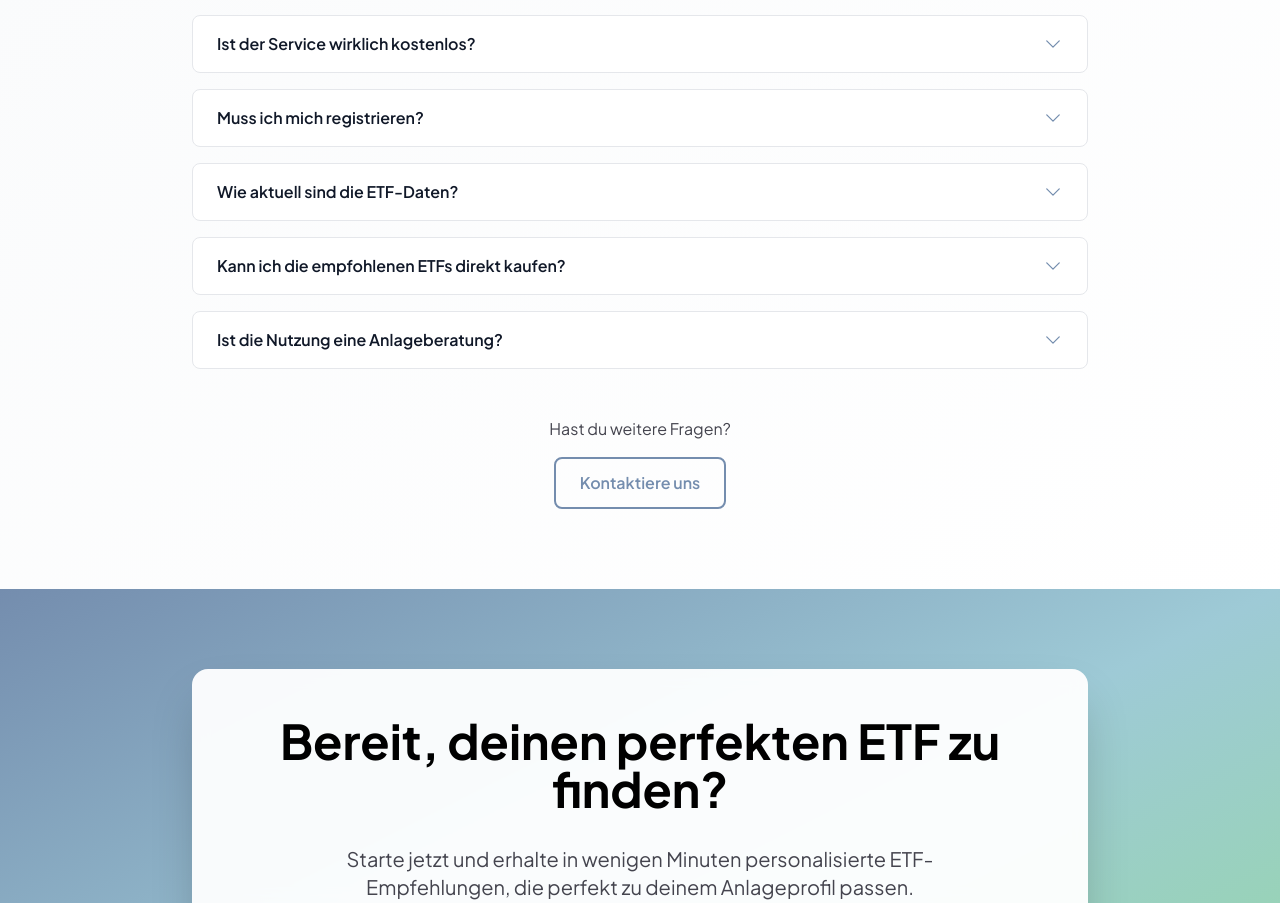
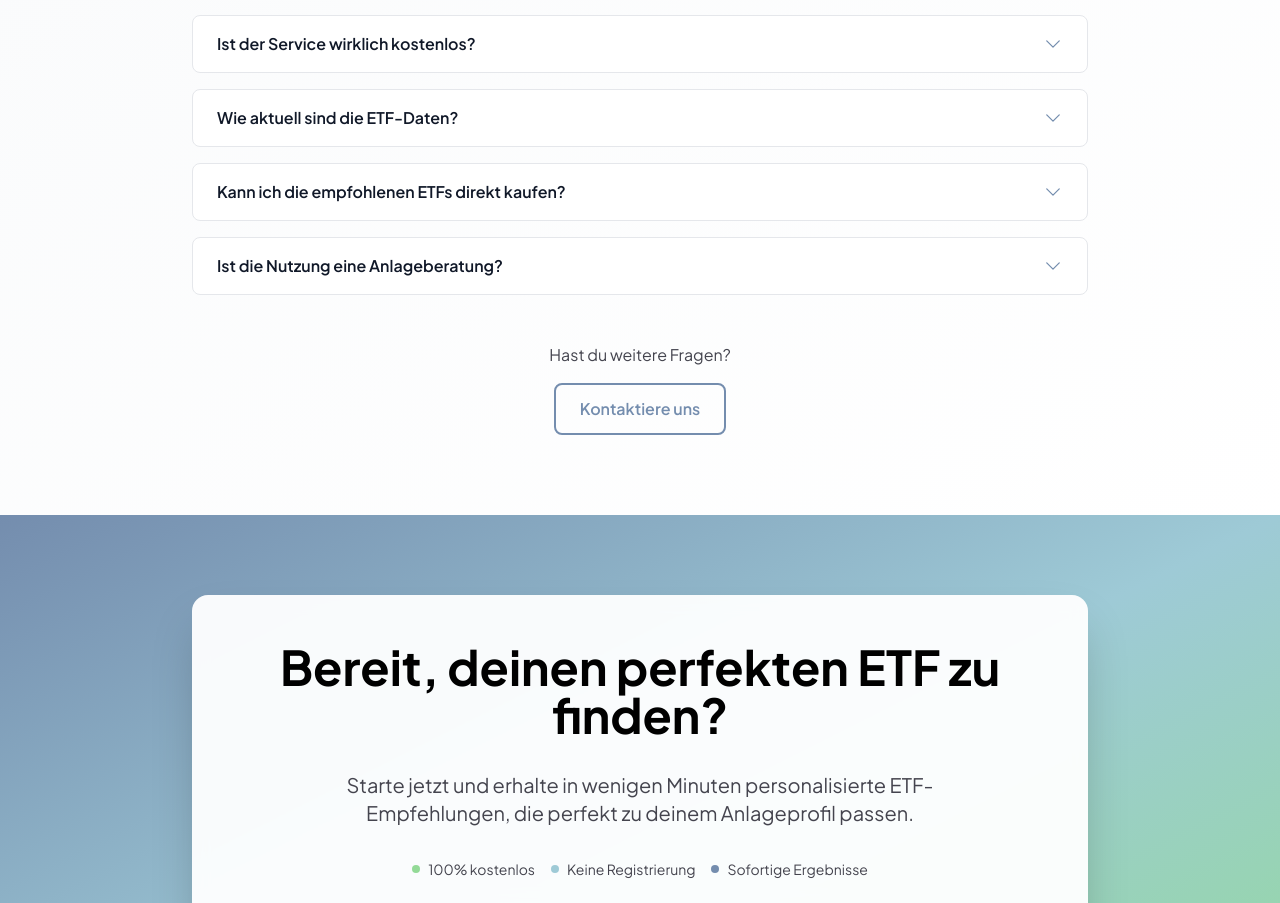
Before and after one commit to KyleKreuter/6ProzentRendite-frontend, a React (Vite) app: page / in a window 1280 px wide. Shown: the part 4497-5400 px from the top of the page. Built offline with nearby package versions, Linux system fonts and the light colour scheme.

Commit message:
"Remove redundant FAQ entry about registration to streamline FAQSection"

```diff
--- a/src/components/landing/FAQSection.jsx
+++ b/src/components/landing/FAQSection.jsx
@@ -16,10 +16,6 @@ const FAQSection = () => {
         {
             question: "Ist der Service wirklich kostenlos?",
             answer: "Ja, unser ETF-Matcher ist vollständig kostenlos nutzbar. Es gibt keine versteckten Gebühren und keine Registrierung erforderlich. Wir verdienen durch Affiliate-Partnerschaften mit ausgewählten Brokern, wenn Nutzer über unsere Links ein Depot eröffnen."
-        },
-        {
-            question: "Muss ich mich registrieren?",
-            answer: "Nein, eine Registrierung ist nicht erforderlich. Du kannst den ETF-Matcher sofort nutzen, ohne ein Konto zu erstellen. Wenn du deine Ergebnisse speichern möchtest, kannst du optional ein kostenloses Konto anlegen."
         },
         {
             question: "Wie aktuell sind die ETF-Daten?",
```
